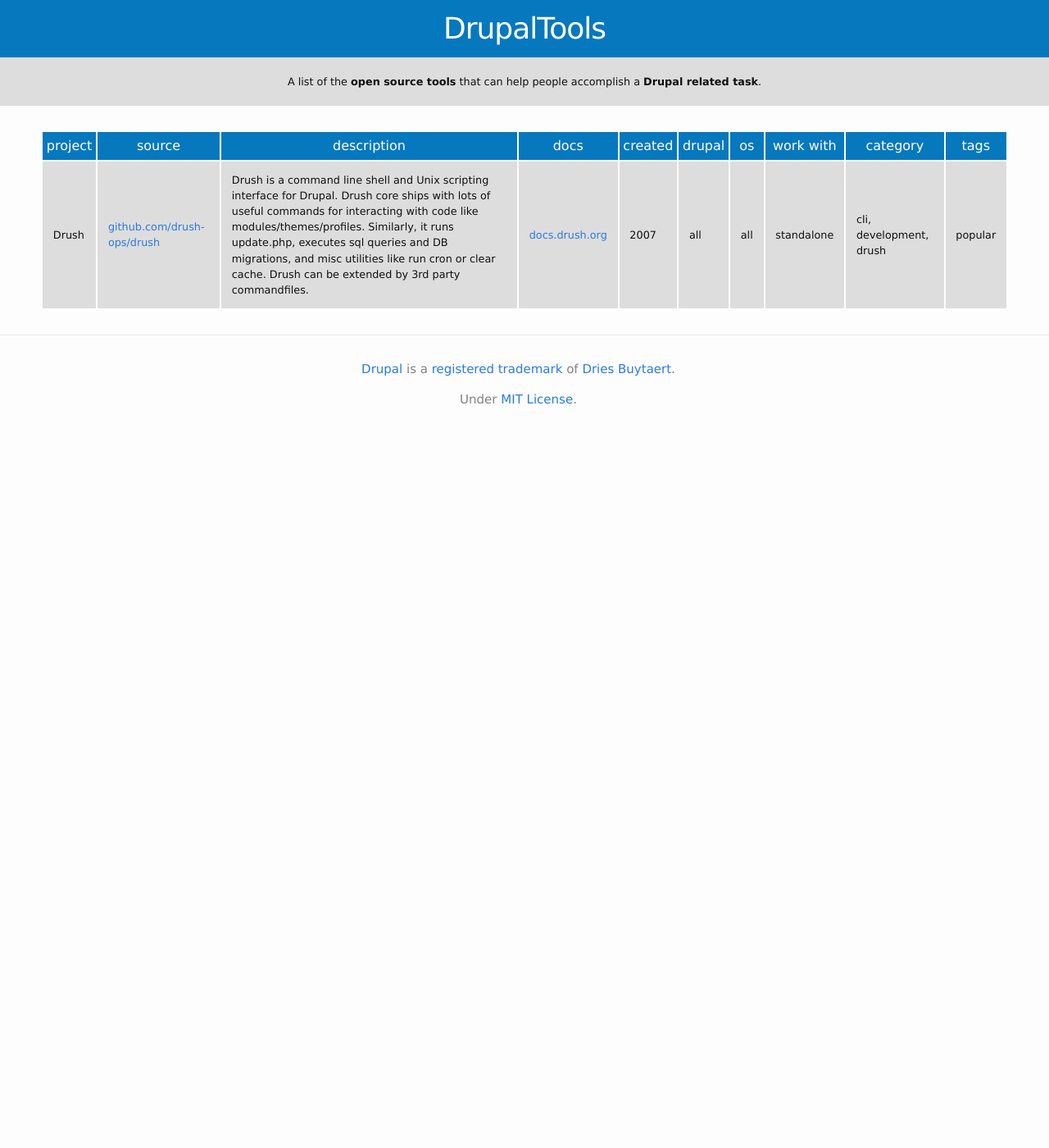
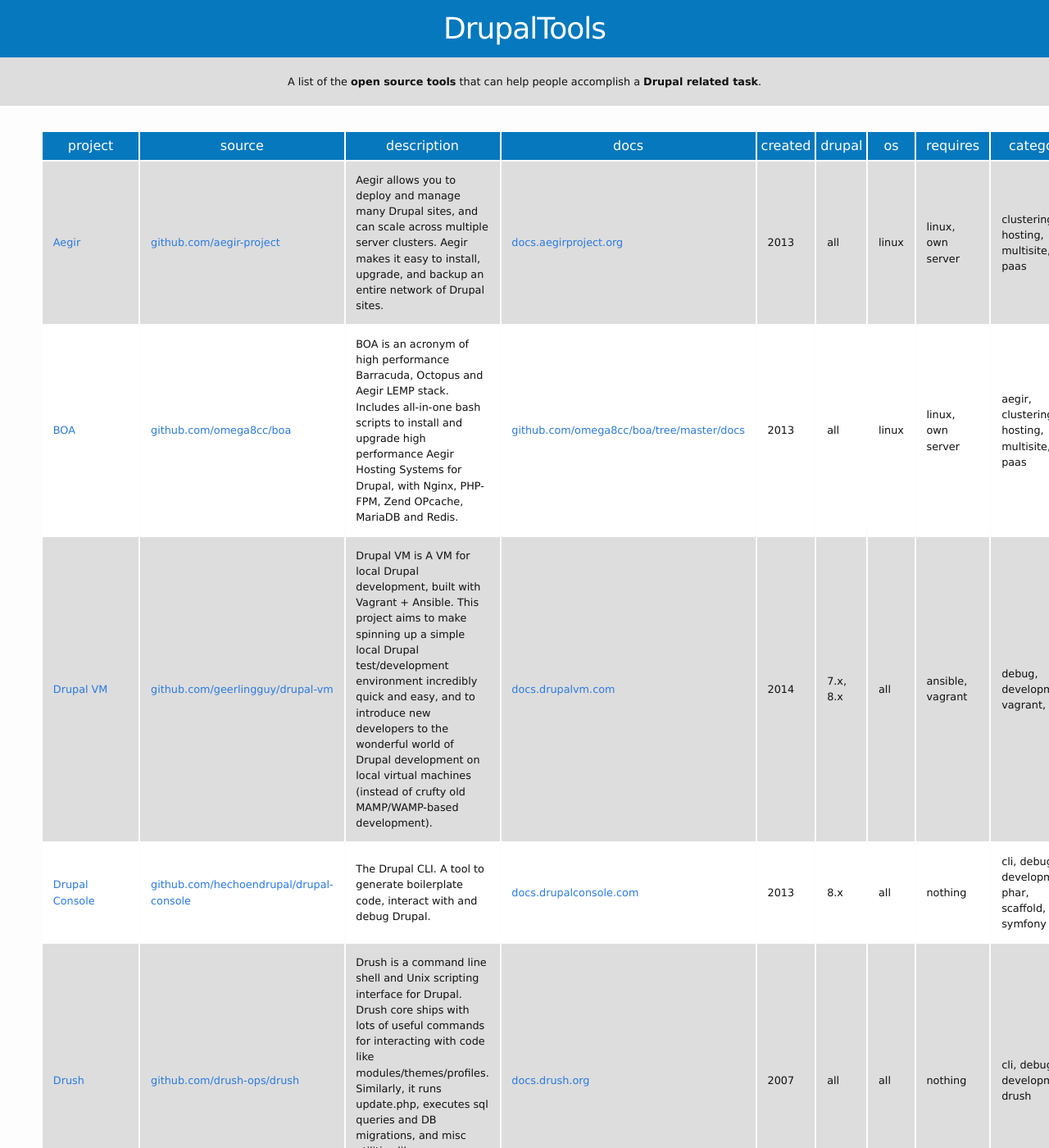
Before and after one commit to drupaltools/drupaltools.github.io, a Jekyll site: the page built from index.html, in a window 1280 px wide and 1400 px high. Shown: the whole window at 82% size. Built offline with Jekyll 4.4.1, drawn with Linux system fonts in a browser that asks for light colours; some of the changed text lies outside the part shown.

Commit message:
Add more projects

```diff
--- /dev/null
+++ b/_data/projects/aegir.yml
@@ -0,0 +1,28 @@
+name: Aegir
+year_created: 2013
+source: https://github.com/aegir-project
+homepage: http://www.aegirproject.org
+docs: http://docs.aegirproject.org
+logo: https://www.drupal.org/files/styles/grid-3/public/project-images/aegir_logo_smaller.png
+
+description: "Aegir allows you to deploy and manage many Drupal sites,
+and can scale across multiple server clusters. Aegir makes it easy to install,
+upgrade, and backup an entire network of Drupal sites."
+
+requires:
+  - linux
+  - own server
+drupal_versions:
+  - all
+operation_system:
+  - linux
+category:
+  - hosting
+  - clustering
+  - multisite
+  - paas
+tags:
+  - popular
+similar:
+  - boa
+  - opendevshop
--- /dev/null
+++ b/_data/projects/boa.yml
@@ -0,0 +1,29 @@
+name: BOA
+year_created: 2013
+source: https://github.com/omega8cc/boa
+homepage: https://github.com/omega8cc/boa
+docs: https://github.com/omega8cc/boa/tree/master/docs
+logo:
+
+description: "BOA is an acronym of high performance Barracuda, Octopus and Aegir LEMP stack.
+Includes all-in-one bash scripts to install and upgrade high performance Aegir Hosting Systems
+for Drupal, with Nginx, PHP-FPM, Zend OPcache, MariaDB and Redis."
+
+requires:
+  - linux
+  - own server
+drupal_versions:
+  - all
+operation_system:
+  - linux
+category:
+  - hosting
+  - clustering
+  - multisite
+  - paas
+  - aegir
+tags:
+  - popular
+similar:
+  - aegir
+  - opendevshop
--- /dev/null
+++ b/_data/projects/drupal-vm.yml
@@ -0,0 +1,25 @@
+name: Drupal VM
+year_created: 2014
+source: https://github.com/geerlingguy/drupal-vm
+homepage: https://www.drupalvm.com
+docs: http://docs.drupalvm.com
+logo:
+
+description: "Drupal VM is A VM for local Drupal development, built with Vagrant + Ansible.
+This project aims to make spinning up a simple local Drupal test/development environment incredibly quick and easy,
+and to introduce new developers to the wonderful world of Drupal development on local virtual machines (instead of crufty old MAMP/WAMP-based development)."
+
+requires:
+  - vagrant
+  - ansible
+drupal_versions:
+  - 7.x, 8.x
+operation_system:
+  - all
+category:
+  - vagrant
+  - vm
+  - development
+  - debug
+tags:
+  - popular
--- /dev/null
+++ b/_data/projects/drupalconsole.yml
@@ -0,0 +1,24 @@
+name: Drupal Console
+year_created: 2013
+source: https://github.com/hechoendrupal/drupal-console
+homepage: https://drupalconsole.com
+docs: https://docs.drupalconsole.com
+logo: https://drupalconsole.com/sites/default/files/inline-images/drupal-console.png
+
+description: "The Drupal CLI. A tool to generate boilerplate code, interact with and debug Drupal."
+
+requires:
+  - nothing
+drupal_versions:
+  - 8.x
+operation_system:
+  - all
+category:
+  - cli
+  - symfony
+  - development
+  - debug
+  - scaffold
+  - phar
+tags:
+  - popular
--- a/_data/projects/drush.yml
+++ b/_data/projects/drush.yml
@@ -10,8 +10,8 @@
 Similarly, it runs update.php, executes sql queries and DB migrations, and misc utilities like run cron or clear cache.
 Drush can be extended by 3rd party commandfiles."
 
-works_with:
-  - standalone
+requires:
+  - nothing
 drupal_versions:
   - all
 operation_system:
@@ -20,5 +20,6 @@
   - cli
   - drush
   - development
+  - debug
 tags:
   - popular
--- /dev/null
+++ b/_data/projects/kalabox.yml
@@ -0,0 +1,24 @@
+name: Kalabox
+year_created: 2016
+source: https://github.com/kalabox/kalabox
+homepage: http://www.kalabox.io
+docs: http://docs.kalabox.io
+logo: http://www.kalabox.io/img/kalabox-white-name.png
+
+description: "Faster local development for Drupal, WordPress, and beyond.
+Kalabox is the easiest way to develop websites and get them live. Get rid of the drudgery and have more fun!"
+
+requires:
+  - docker
+drupal_versions:
+  - all
+operation_system:
+  - all
+category:
+  - development
+  - cli
+  - docker
+tags:
+  - pantheon
+similar:
+  - none
--- /dev/null
+++ b/_data/projects/opendevshop.yml
@@ -0,0 +1,27 @@
+name: OpenDevShop
+year_created: 2013
+source: https://github.com/opendevshop/devshop
+homepage: http://getdevshop.com
+docs: https://docs.opendevshop.com
+logo: https://raw.githubusercontent.com/opendevshop/devshop/1.x/logo.png
+
+description: "DevShop is a 'cloud hosting' system for Drupal. DevShop makes it easy to host,
+develop, test and update drupal sites. It provides a front-end built in Drupal (Devmaster)
+and a back-end built with drush, Symfony, and Ansible."
+
+requires:
+  - ansible
+drupal_versions:
+  - 8.x
+operation_system:
+  - linux
+category:
+  - hosting
+  - multisite
+  - paas
+  - aegir
+tags:
+  - popular
+similar:
+  - boa
+  - aegir
--- /dev/null
+++ b/_data/projects/vdd.yml
@@ -0,0 +1,27 @@
+name: vdd
+year_created: 2013
+source: https://www.drupal.org/project/vdd
+homepage: https://www.drupal.org/project/vdd
+docs: https://www.drupal.org/node/2008758
+logo:
+
+description: "Vagrant Drupal Development (VDD) is fully configured and ready to use development environment
+built with VirtualBox, Vagrant, Linux and Chef Solo provisioner. VDD is virtualized environment,
+so your base system will not be changed and remain clean after installation. You can create as
+many environments as you wish without any consequences."
+
+requires:
+  - vagrant
+  - chef
+  - virtualbox
+drupal_versions:
+  - all
+operation_system:
+  - all
+category:
+  - vagrant
+  - vm
+  - development
+  - debug
+tags:
+  - do
--- /dev/null
+++ b/_data/projects/vlad.yml
@@ -0,0 +1,23 @@
+name: Vlad
+year_created: 2013
+source: https://github.com/hashbangcode/vlad
+homepage: https://www.drupal.org/project/vlad
+docs: http://vlad-docs.readthedocs.io
+logo: https://www.drupal.org/files/styles/grid-3/public/project-images/vlad_logo.png
+
+description: "Vagrant LAMP Ansible Drupal. A Drupal development platform in a box, with everything you would need to develop Drupal websites."
+
+requires:
+  - vagrant
+  - ansible
+drupal_versions:
+  - 7.x, 8.x
+operation_system:
+  - all
+category:
+  - vagrant
+  - vm
+  - development
+  - debug
+tags:
+  - do
--- a/index.html
+++ b/index.html
@@ -15,7 +15,7 @@
       <th>Created</th>
       <th>Drupal</th>
       <th>OS</th>
-      <th>Work with</th>
+      <th>Requires</th>
       <th>Category</th>
       <th>Tags</th>
     </tr>
@@ -23,14 +23,14 @@
     {% for project_hash in site.data.projects %}
     {% assign project = project_hash[1] %}
       <tr>
-        <td>{{ project.name }}</td>
-        <td><a href="{{ project.homepage }}">{{ project.homepage | replace:'https://','' | replace:'http://','' }}</td>
+        <td><a href="{{ project.homepage }}">{{ project.name }}</a></td>
+        <td><a href="{{ project.source }}">{{ project.source | replace:'https://','' | replace:'http://','' }}</a></td>
         <td>{{ project.description }}</td>
         <td><a href="{{ project.docs }}">{{ project.docs | replace:'https://','' | replace:'http://','' }}</td>
         <td>{{ project.year_created }}</td>
         <td>{{ project.drupal_versions | sort | join: ', ' }}</td>
         <td>{{ project.operation_system | sort | join: ', ' }}</td>
-        <td>{{ project.works_with | sort | join: ', ' }}</td>
+        <td>{{ project.requires | sort | join: ', ' }}</td>
         <td>{{ project.category | sort | join: ', ' }}</td>
         <td>{{ project.tags | sort | join: ', ' }}</td>
       </tr>
```
